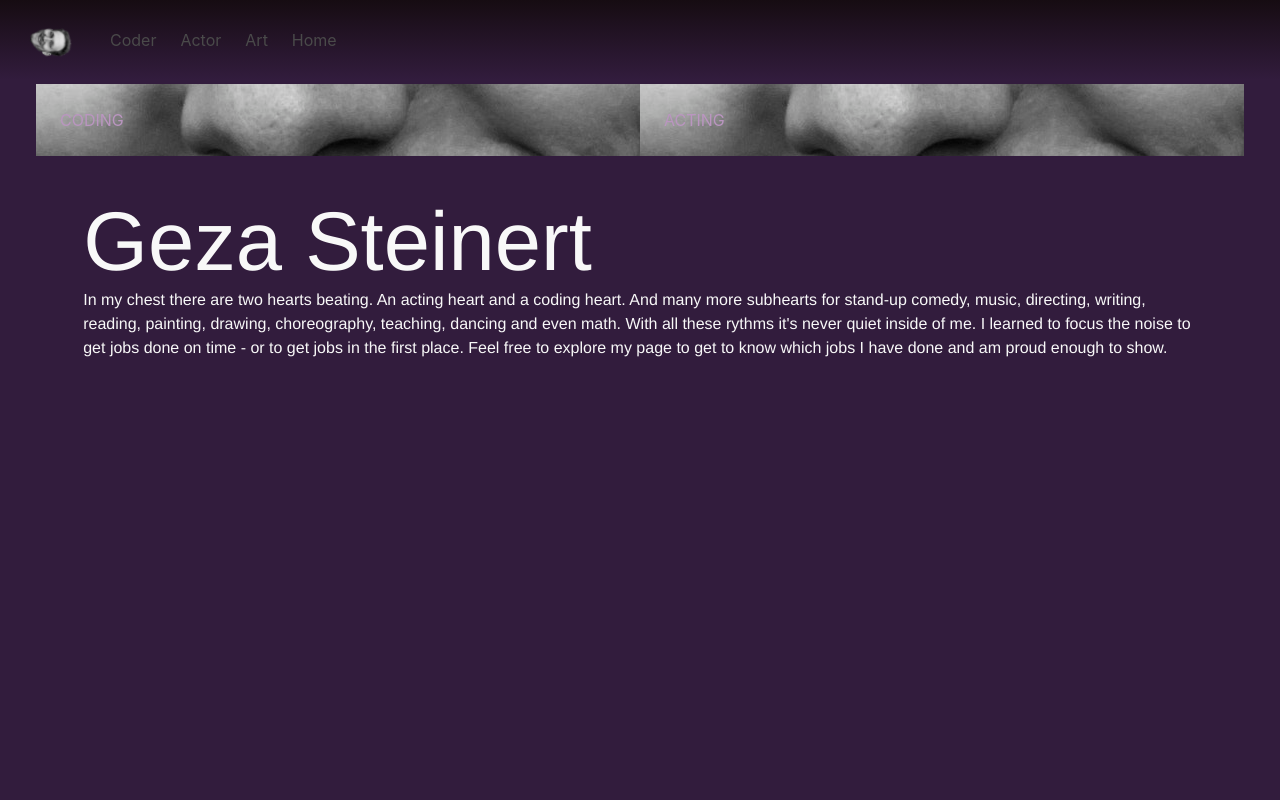
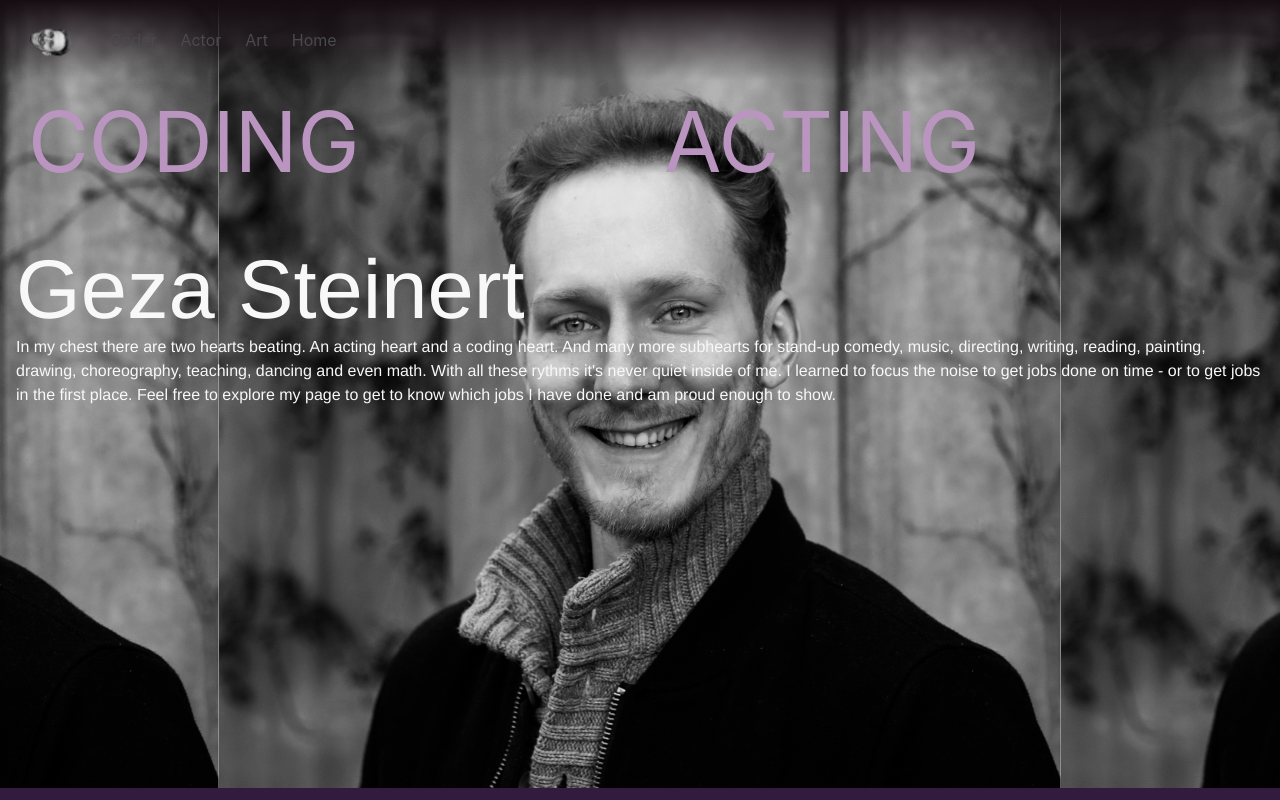
Before and after one commit to Graezer/geza-hp, a React (Create React App) app: page / in a window 1280 px wide. Built offline with nearby package versions, Linux system fonts and the light colour scheme.

Commit message:
add full width container to home-page and add columns to coding-page

```diff
--- a/src/Coder.js
+++ b/src/Coder.js
@@ -6,9 +6,13 @@
 
 function Coding() {
   return (
-    <div className='form-container is-align-content-center'>
+    <div className='form-container container'>
 
       <div className='banner'>
+        <div className="vh-div">
+          <h1></h1>
+        </div>
+
         <div>
           <h1>Graezer</h1>
           <p>"Help me to help you" - Dr.Cox</p>
@@ -23,13 +27,14 @@
         </div>
       </div>
 
-      <div className='container'>
-        <div className='content mb-5'>
+
+        <div className='content'>
           <BillionBirthday />
         </div>
 
-        <div className='content'>
-          <h3>Installed Packages</h3>
+      <div className='container columns .is-variable'>
+        <div className='content column'>
+          <h3 className='ml-4' >Installed Packages</h3>
           <ul>
             <li>npm create-react-app</li>
             <li>npm install node-sass</li>
@@ -39,20 +44,20 @@
             <li>npm install --save @fortawesome/free-solid-svg-icons</li>
             <li>npm i --save @fortawesome/free-regular-svg-icons</li>
             <li>npm i --save @fortawesome/react-fontawesome@latest</li>
-            <li></li>
             <li>npm run deploy</li>
+            <li>npm install framer motion</li>
           </ul>
         </div>
         <br/>
 
-        <div className='content'>
-          <h3>Tutorials</h3>
+        <div className='content column'>
+          <h3  className='ml-4'>Tutorials</h3>
           <ul>
             <li><a className='App-link' rel="noreferrer" target='_blank' href='https://www.youtube.com/watch?v=2hM5viLMJpA' >host free react-app</a></li>
-            <li><a className='App-link' rel="noreferrer" target='_blank' href='https://www.youtube.com/watch?v=xMNhDf5-hvk'>create multi page app</a> - beware the comments</li>
             <li><a className='App-link' rel="noreferrer" target='_blank' href='https://www.youtube.com/watch?v=2zXEMMEQLIw' >add fontawesome</a></li>
             <li><a className='App-link' rel="noreferrer" target='_blank' href='https://www.youtube.com/watch?v=I2UBjN5ER4s&t=4098s'>responsive website tutorial</a></li>
-            <li></li>
+            <li><a className='App-link' rel="noreferrer" target='_blank' href='https://www.youtube.com/watch?v=xMNhDf5-hvk'>create multi page app</a> - beware first comments</li>
+            <li><a className='App-link' rel="noreferrer" target='_blank' href='https://www.youtube.com/watch?v=FdrEjwymzdY'>page transitions</a></li>
           </ul>
         </div>
       </div>
--- a/src/Home.js
+++ b/src/Home.js
@@ -4,16 +4,20 @@
 
 function Home() {
   return (
-    <div className='form-container container is-fluid'>
-
-      <div className='content columns is-desktop'>
-
-        <div className='coding column is-flex'>
-          <Link className="m-3 App-link" to="/coding">CODING</Link>
+    <div className='form-container home-container'>
+      <div className='content columns'>
+        <div className='coding column is-gapless'>
+          <div className="vh-div">
+            <h1></h1>
+          </div>
+          <Link className="m-3 App-link h1" to="/coder">CODING</Link>
         </div>
 
-        <div className='acting column is-flex '>
-          <Link className="m-3 App-link" to="/acting">
+        <div className='acting column is-gapless '>
+          <div className="vh-div">
+            <h1></h1>
+          </div>
+          <Link className="m-3 App-link h1" to="/acting">
             ACTING
           </Link>
         </div>
--- a/src/sass/App.scss
+++ b/src/sass/App.scss
@@ -11,9 +11,6 @@
   background-color: $color-primary;
 }
 
-// .App {
-//   text-align: left;
-// }
 
 .App-link {
   text-decoration: none;
--- a/src/sass/components/_navbar.scss
+++ b/src/sass/components/_navbar.scss
@@ -2,7 +2,7 @@
   display: flex;
   align-items: center;
   height: 10vh;
-  background: linear-gradient($color-dark, $color-primary);
+  background: linear-gradient($color-dark, rgba(0,0,0,0));
 }
 
 .navbar-item {
--- a/src/sass/layouts/_home.scss
+++ b/src/sass/layouts/_home.scss
@@ -1,13 +1,8 @@
 // @import '../../images/Small_squared_Geza_Steinert_2021_072csw.jpg';
 
-.coding {
+.home-container {
   background: url('../../images/Small_squared_Geza_Steinert_2021_072csw.jpg');
-  height: 100%;
+  height: 100vh;
   background-position: center;
+  background-size: contain;
 }
-
-
-.acting {
-  background: url('../../images/Small_squared_Geza_Steinert_2021_072csw.jpg');
-  background-position: center;
-}
--- a/src/sass/layouts/_index.scss
+++ b/src/sass/layouts/_index.scss
@@ -1,4 +1,4 @@
 @import '../layouts/home.scss';
 @import '../layouts/art.scss';
-@import '../layouts/coding.scss';
-@import '../layouts/acting.scss';
+@import '../layouts/coder.scss';
+@import '../layouts/actor.scss';
--- a/src/sass/utilities/_container.scss
+++ b/src/sass/utilities/_container.scss
@@ -1,15 +1,16 @@
+.vh-div {
+  margin-top: 10vh;
+}
+
 .form-container {
   background-color: $color-primary;
-  margin-top: 10vh;
-  min-height: 90vh;
-  // display: flex;
-  // position: absolute;
-  // flex-direction: column;
+  min-height: 100vh;
 }
 
 .banner {
   font-family: 'Franklin Gothic Medium';
-  margin: 3vh 4vw; //y x
+  padding: 1rem;
+  // margin: 3vh 4vw; //y x
   // position: relative;
 }
 
```
Also changed, not shown: src/sass/layouts/_acting.scss (deleted), src/sass/layouts/_actor.scss (added), src/sass/layouts/_coder.scss (added), src/sass/layouts/_coding.scss (deleted).
